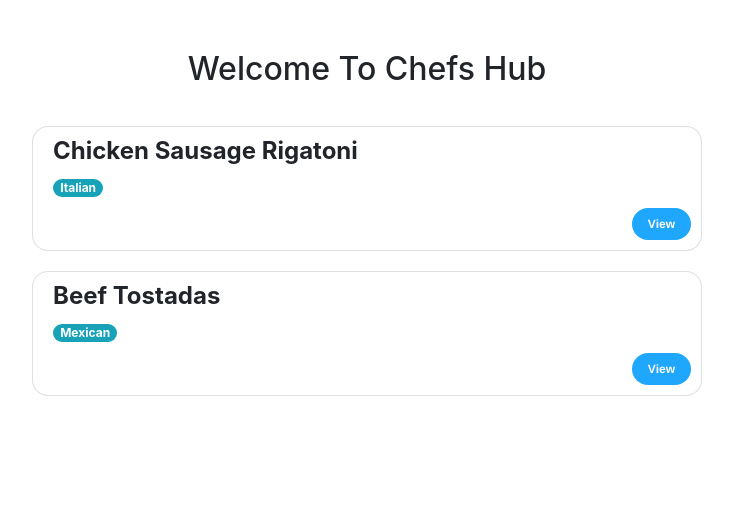
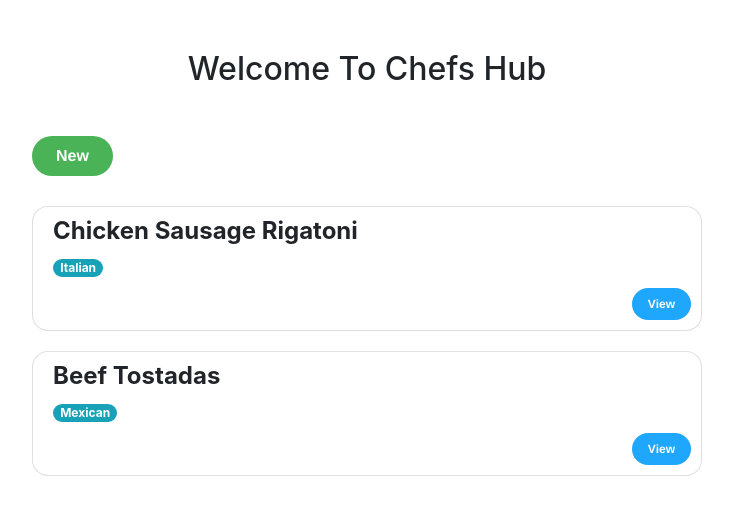
Before and after one commit to ChloeXu/chefs-hub, a React (Create React App) app: page / in a window 1280 px wide. Shown: the top 514 px of the page, without its empty margins (273-1006 px from the left). Built offline with nearby package versions, Linux system fonts and the light colour scheme.

Commit message:
Fixed browser error by adding key to list children

```diff
--- a/src/views/app/App.tsx
+++ b/src/views/app/App.tsx
@@ -1,12 +1,27 @@
 import "./App.css";
 import Container from 'react-bootstrap/Container';
 import { Recipes } from "../recipes/Recipes";
+
+import { Button } from '../../components/Button';
+import { Col, Row } from "react-bootstrap";
 
 
 export const App = () => {
   return (
     <Container className="pt-20">
       <h2 className="header">Welcome To Chefs Hub</h2>
+      <Row>
+        <Col></Col>
+        <Col xs={8}>
+          <Button
+            margin="20px"
+            size="large" primary
+            label="New"
+            backgroundColor="#4bb357"
+            onClick={() => console.log("clicked")} />
+        </Col>
+        <Col></Col>
+      </Row>
       <Recipes />
     </Container>
   );
--- a/src/views/recipe-detail/RecipeDetail.tsx
+++ b/src/views/recipe-detail/RecipeDetail.tsx
@@ -5,7 +5,10 @@ import { Button } from '../../components/Button';
 import { recipes_mock } from '../../data/sample.data';
 import { Badge, Col, Row, ListGroup } from "react-bootstrap";
 
-export const RecipeDetail = () => {
+export interface RecipeDetailProps {
+}
+
+export const RecipeDetail: React.FC<RecipeDetailProps> = ({ ...props }) => {
     const { id } = useParams<{ id: string }>();
     const data = recipes_mock.find((r) => r.id.toString() === id);
     return (
@@ -33,13 +36,18 @@ export const RecipeDetail = () => {
                 <Col xs={8}>
                     <div>
                         <h5>Ingredients</h5>
-                        <ListGroup style={{"paddingTop": "10px"}}>
+                        <ListGroup style={{ "paddingTop": "10px" }}>
                             {data?.ingredients.map(
                                 (ingredient: any) =>
-                                    <ListGroup.Item style={{"paddingTop": "15px", "paddingBottom": "0px", "fontSize": "14px", "fontWeight": 500}}>
+                                    <ListGroup.Item
+                                        key={ingredient.name}
+                                        style={{ "paddingTop": "15px", "paddingBottom": "0px", "fontSize": "14px", "fontWeight": 500 }}>
                                         <Row>
                                             <Col><p>{ingredient.name}</p></Col>
-                                            <Col style={{ "textAlign": "right" }}><p>{ingredient.quantity} {ingredient.unit}</p></Col>
+                                            <Col
+                                                style={{ "textAlign": "right" }}>
+                                                <p>{ingredient.quantity} {ingredient.unit}</p>
+                                            </Col>
                                         </Row>
                                     </ListGroup.Item>
                             )}
@@ -50,4 +58,4 @@ export const RecipeDetail = () => {
             </Row>
         </Container>
     )
-}
+};
--- a/src/views/recipes/Recipes.tsx
+++ b/src/views/recipes/Recipes.tsx
@@ -4,16 +4,22 @@ import { RecipeCard } from "../recipe-card/RecipeCard";
 import Container from "react-bootstrap/esm/Container";
 import { Col, Row } from "react-bootstrap";
 
-export const Recipes = () => {
+export interface RecipesProps {
+}
+
+export const Recipes: React.FC<RecipesProps> = ({ ...props }) => {
     const recipes = recipes_mock;
     return (
         <Container>
             <ul className="Recipes">
                 {recipes.map((recipe: any) =>
-                    <Row>
+                    <Row key={recipe.id}>
                         <Col></Col>
                         <Col xs={8}>
-                            <RecipeCard id={recipe.id} title={recipe.name} subtitle={recipe.cuisine} viewButtonLabel="View"
+                            <RecipeCard id={recipe.id}
+                                title={recipe.name}
+                                subtitle={recipe.cuisine}
+                                viewButtonLabel="View"
                             />
                         </Col>
                         <Col></Col>
@@ -22,4 +28,4 @@ export const Recipes = () => {
             </ul>
         </Container>
     );
-}
+};
```
